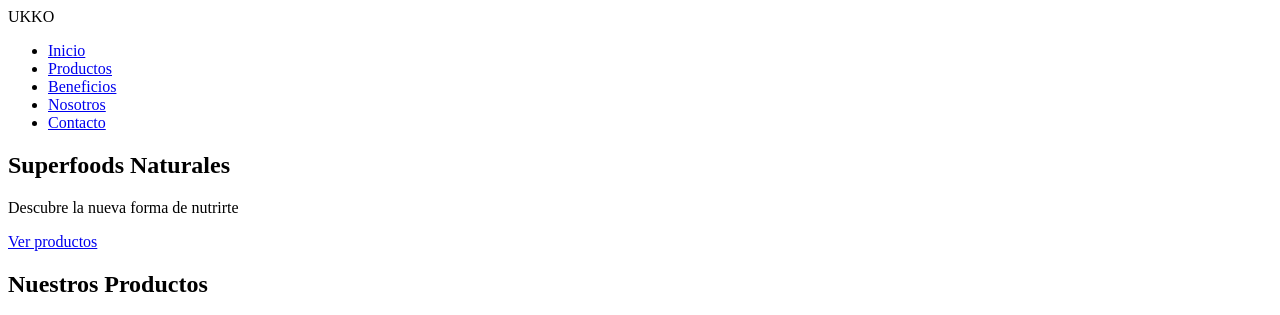
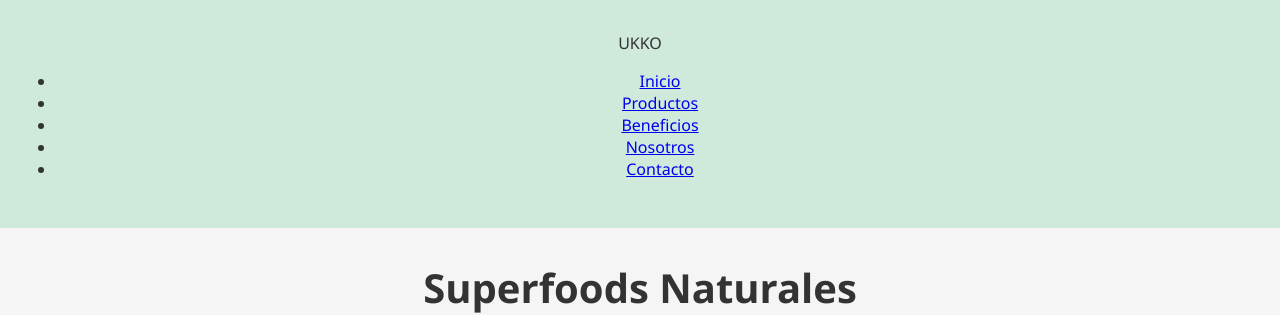
Before and after one commit to SSIEETEE7/ukko-web, a Flask app: page / in a window 1280 px wide. Shown: the top 315 px of the page. Run offline with Flask 3, Linux system fonts and the light colour scheme.

Commit message:
Forzo redeploy para ver diseño en Render

```diff
--- a/static/css/style.css
+++ b/static/css/style.css
@@ -1,80 +1,28 @@
-<!DOCTYPE html>
-<html lang="es">
-<head>
-    <meta charset="UTF-8">
-    <meta name="viewport" content="width=device-width, initial-scale=1.0">
-    <title>UKKO Superfoods</title>
-    <link rel="stylesheet" href="{{ url_for('static', filename='css/style.css') }}">
-    <link rel="preconnect" href="https://fonts.googleapis.com">
-    <link href="https://fonts.googleapis.com/css2?family=Montserrat:wght@400;700&display=swap" rel="stylesheet">
-</head>
-<body>
+body {
+    margin: 0;
+    padding: 0;
+    font-family: 'Segoe UI', sans-serif;
+    background-color: #f5f5f5;
+    color: #333;
+    text-align: center;
+}
 
-    <!-- Navbar -->
-    <header class="navbar">
-        <div class="logo">UKKO</div>
-        <nav>
-            <ul>
-                <li><a href="#">Inicio</a></li>
-                <li><a href="#">Productos</a></li>
-                <li><a href="#">Beneficios</a></li>
-                <li><a href="#">Nosotros</a></li>
-                <li><a href="#">Contacto</a></li>
-            </ul>
-        </nav>
-    </header>
+header {
+    background-color: #cfe9db;
+    padding: 2rem 1rem;
+}
 
-    <!-- Hero con imagen de fondo -->
-    <section class="hero">
-        <div class="hero-texto">
-            <h1>Superfoods Naturales</h1>
-            <p>Descubre la nueva forma de nutrirte</p>
-            <a href="#" class="btn">Ver productos</a>
-        </div>
-    </section>
+h1 {
+    margin: 0;
+    font-size: 2.5rem;
+}
 
-    <!-- Sección productos -->
-    <section class="productos">
-        <h2>Nuestros Productos</h2>
-        <div class="productos-grid">
-            <div class="producto">
-                <img src="{{ url_for('static', filename='img/producto1.jpg') }}" alt="Producto 1">
-                <h3>Ashwagandha</h3>
-            </div>
-            <div class="producto">
-                <img src="{{ url_for('static', filename='img/producto2.jpg') }}" alt="Producto 2">
-                <h3>Maca Andina</h3>
-            </div>
-            <div class="producto">
-                <img src="{{ url_for('static', filename='img/producto3.jpg') }}" alt="Producto 3">
-                <h3>Cúrcuma Orgánica</h3>
-            </div>
-        </div>
-    </section>
+section {
+    padding: 2rem;
+}
 
-    <!-- Beneficios -->
-    <section class="beneficios">
-        <h2>¿Por qué elegir UKKO?</h2>
-        <div class="beneficio-lista">
-            <div class="beneficio">
-                <h3>100% Natural</h3>
-                <p>Sin aditivos ni conservadores.</p>
-            </div>
-            <div class="beneficio">
-                <h3>Envíos a todo México</h3>
-                <p>Recibe en casa sin complicaciones.</p>
-            </div>
-            <div class="beneficio">
-                <h3>Certificación Orgánica</h3>
-                <p>Productos avalados por organismos internacionales.</p>
-            </div>
-        </div>
-    </section>
-
-    <!-- Footer -->
-    <footer class="footer">
-        <p>&copy; 2025 UKKO Superfoods | Síguenos en redes</p>
-    </footer>
-
-</body>
-</html>
+img {
+    max-width: 300px;
+    margin-top: 1rem;
+}
+/* trigger redeploy */
```
